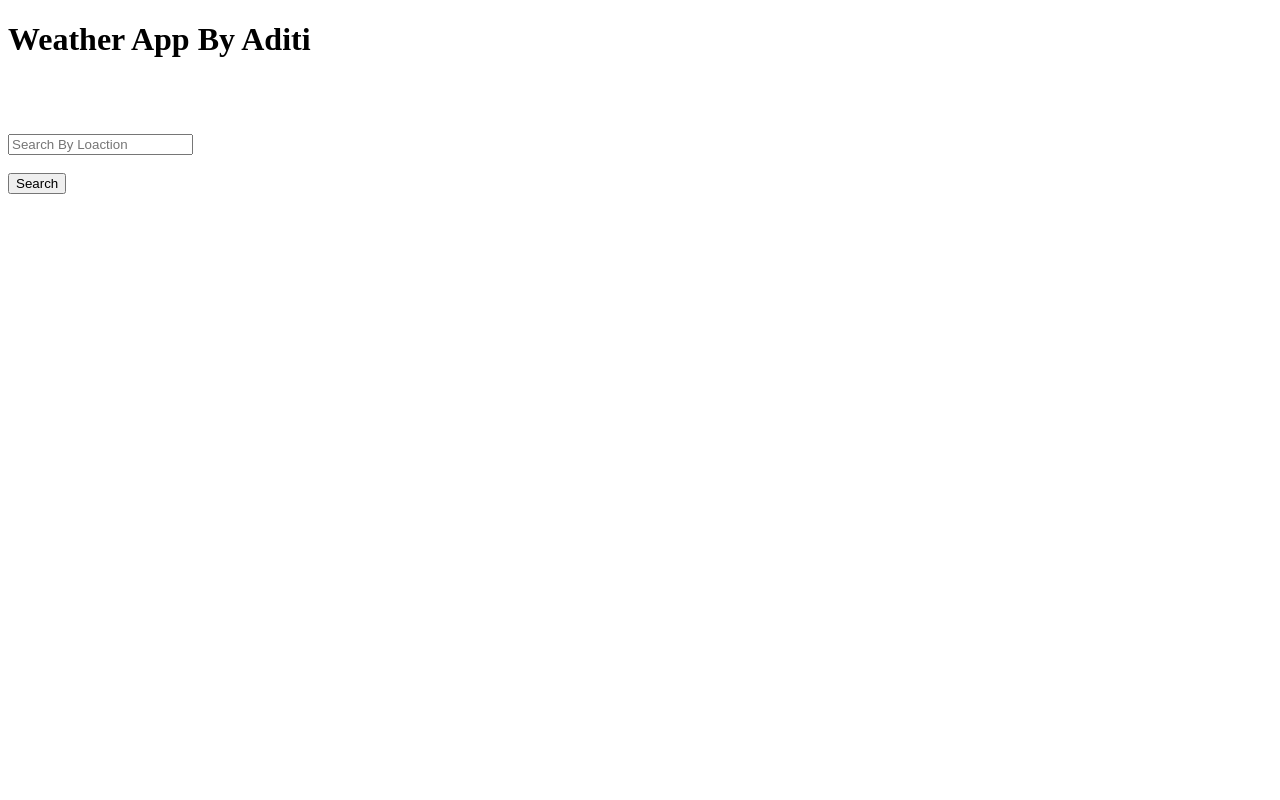
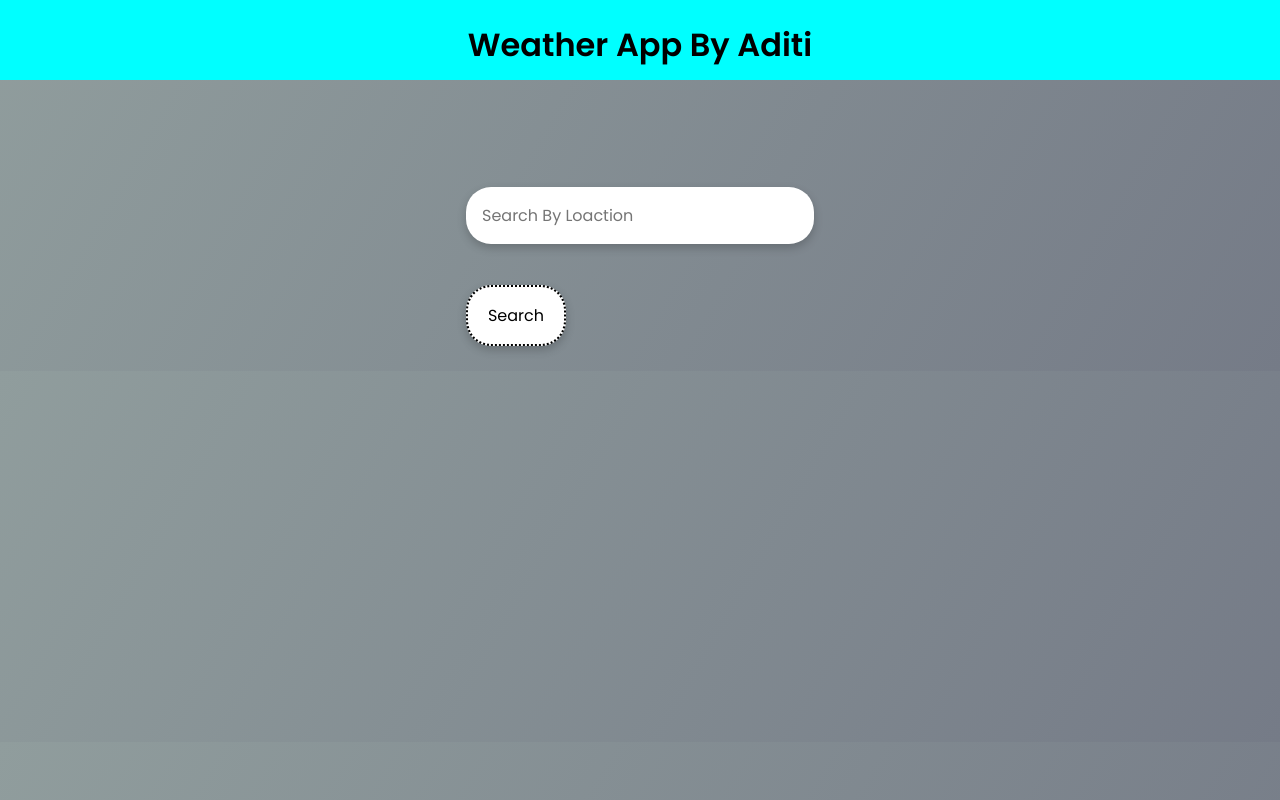
Before and after one commit to prousium/Tic-Tac-Toe, a plain HTML site: page index.html in a window 1280 px wide. Drawn offline with Linux system fonts and the light colour scheme.

Commit message:
Update style.css

```diff
--- a/style.css
+++ b/style.css
@@ -1,4 +1,71 @@
-html {
-  height: 100%;
+@import url("https://fonts.googleapis.com/css2?family=Poppins:wght@200;400;600&display=swap");
+
+* {
+  box-sizing: border-box;
+}
+
+body {
+  margin: 0;
+  padding: 0;
+  font-family: "Poppins", sans-serif;
+  background: linear-gradient(300deg, #757b87, #909d9d);
+  display: flex;
+  align-items: center;
+  justify-content: center;
+  flex-direction: column;
+}
+
+header {
+  height: 80px;
   width: 100%;
+  text-align: center;
+  background-color: aqua;
+  margin-top: 0%;
 }
+
+input {
+  padding: 1rem;
+  border-radius: 25px;
+  border: none;
+  background-color: #fff;
+  font-family: inherit;
+  box-shadow: 0 4px 10px rgba(0, 0, 0, 0.2);
+  min-width: 300px;
+  font-size: 1rem;
+  margin-top: 2rem;
+}
+
+input:focus {
+  outline: none;
+}
+
+.weather {
+  text-align: center;
+  font-size: 2rem;
+  margin-top: 2rem;
+}
+
+.weather h2 {
+  margin-bottom: 0;
+  display: flex;
+  align-items: center;
+}
+
+.sub {
+  padding: 1rem;
+  border-radius: 25px;
+  background-color: #fff;
+  font-family: inherit;
+  box-shadow: 0 4px 10px rgba(0, 0, 0, 0.2);
+  min-width: 100px;
+  font-size: 1rem;
+  border: 2px dotted;
+  margin-top: 1rem;
+}
+.error {
+  text-align: center;
+  font-size: 1.5rem;
+  color: red;
+  margin-top: 2rem;
+  text-rendering: auto;
+}
```
